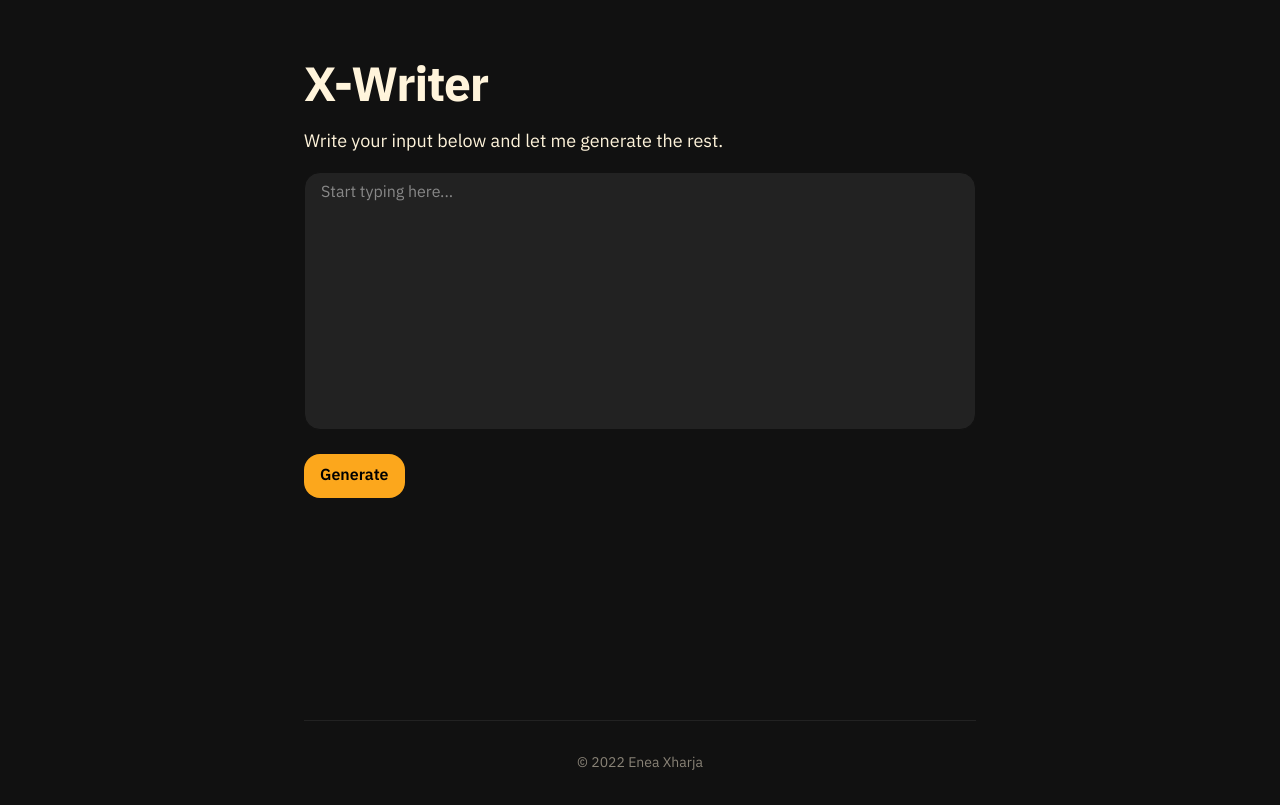
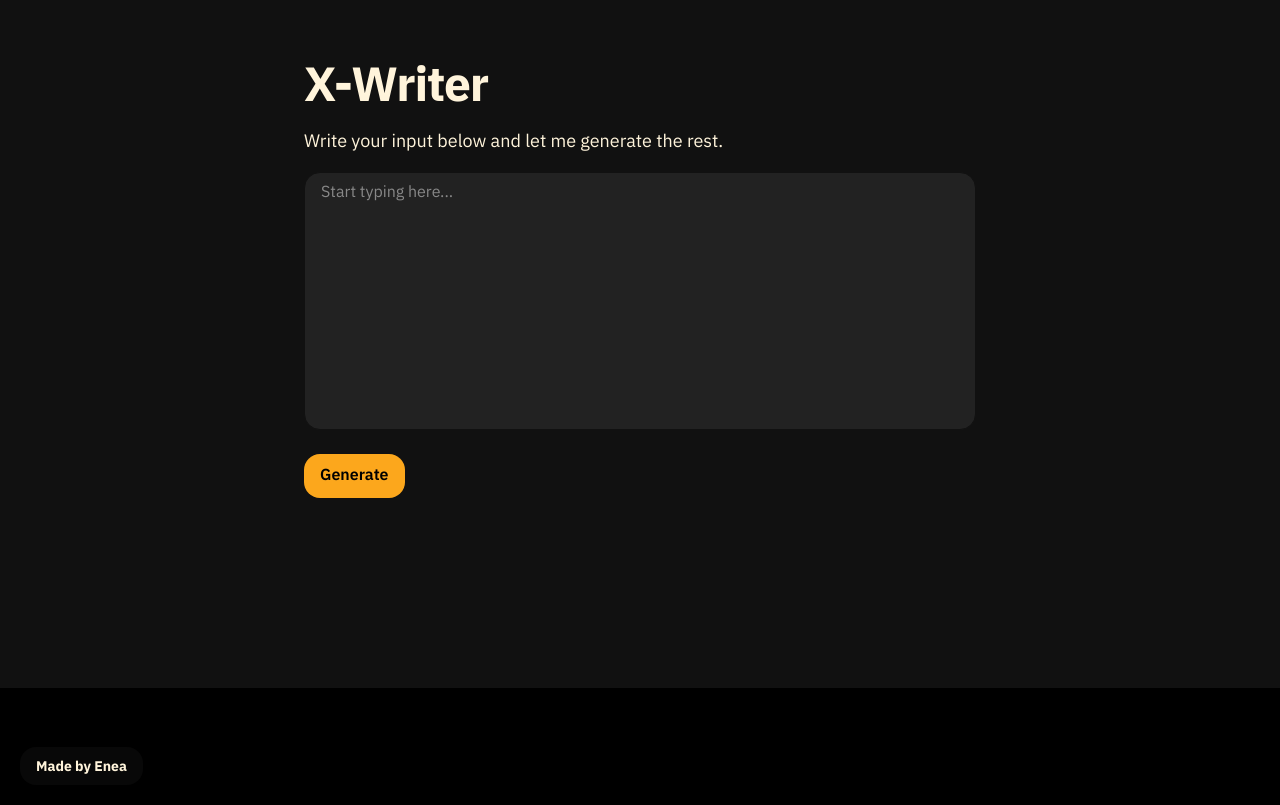
Before and after one commit to eneax/x-writer, a Next.js app: page / in a window 1280 px wide. Built offline with nearby package versions, Linux system fonts and the light colour scheme.

Commit message:
feat: implement new footer

```diff
--- a/components/Container.tsx
+++ b/components/Container.tsx
@@ -1,5 +1,4 @@
 import Head from "next/head";
-import Link from "next/link";
 import { useRouter } from "next/router";
 
 const Container = ({
@@ -49,16 +48,15 @@ const Container = ({
       <main className="max-w-2xl mx-auto flex flex-col justify-center px-8 md:px-0 bg-gray-900">
         {children}
 
-        <footer className="flex flex-col justify-center w-full my-8">
-          <hr className="border-1 border-gray-800 mb-8" />
-          <div className="flex flex-col">
-            <Link
-              href="/"
-              className="text-sm text-center no-underline text-primary-50/50 hover:text-primary-50/70 transition"
-            >
-              © {new Date().getFullYear()} Enea Xharja
-            </Link>
-          </div>
+        <footer className="fixed bottom-5 left-5 w-auto h-auto z-10">
+          <a
+            href="https://eneaxharja.com"
+            className="no-underline rounded-2xl px-4 py-2.5 mb-6 mr-4 bg-gray-900/90 transition duration-300 hover:bg-gray-800/90 bg-glass"
+          >
+            <span className="text-primary-50 text-sm font-bold">
+              Made by Enea
+            </span>
+          </a>
         </footer>
       </main>
     </div>
```
